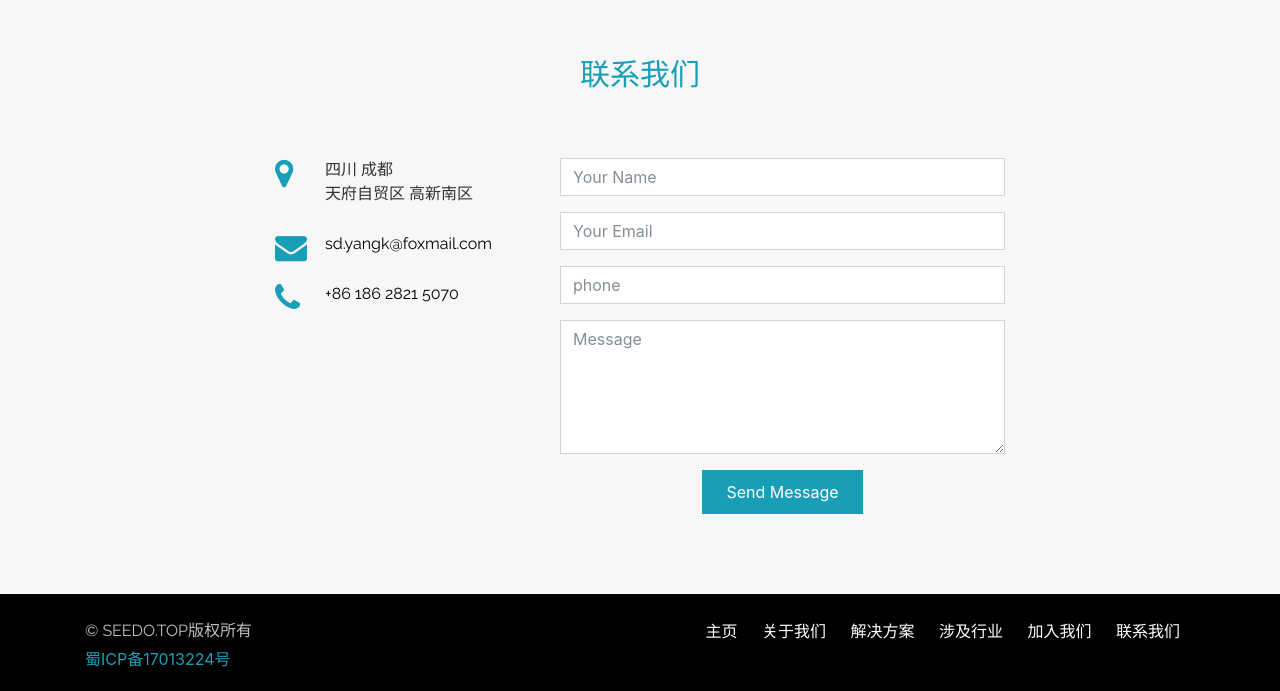
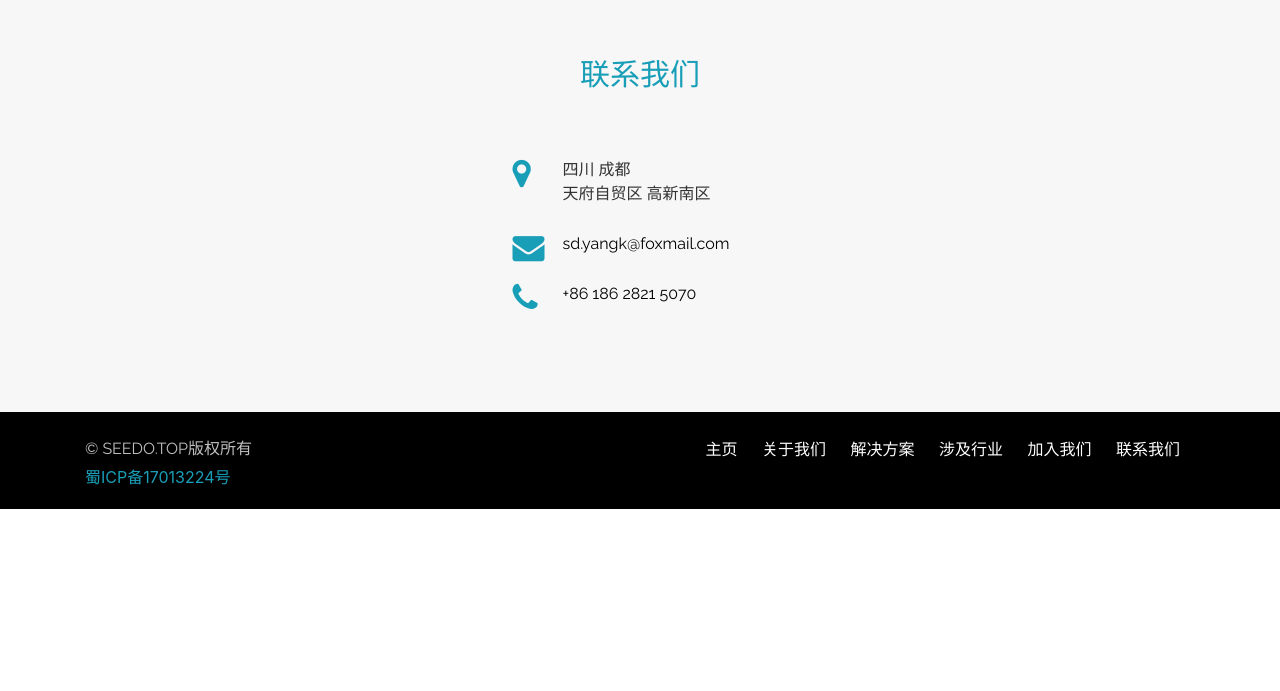
Before and after one commit to 214929177/seedo.github.io, a plain HTML site: page index.html in a window 1280 px wide. Shown: the part 2831-3522 px from the top of the page. After the commit the page ends 3340 px from the top, so only its background shows below. Drawn offline with Linux system fonts and the light colour scheme.

Commit message:
Update index.html

```diff
--- a/index.html
+++ b/index.html
@@ -596,31 +596,7 @@
           </div>
         </div>
 
-        <div class="col-lg-5 col-md-8">
-          <div class="form">
-            <div id="sendmessage">Your message has been sent. Thank you!</div>
-            <div id="errormessage"></div>
-            <form action="" method="post" role="form" class="contactForm">
-              <div class="form-group">
-                <input type="text" name="name" class="form-control" id="name" placeholder="Your Name" data-rule="minlen:4" data-msg="Please enter at least 4 chars" />
-                <div class="validation"></div>
-              </div>
-              <div class="form-group">
-                <input type="email" class="form-control" name="email" id="email" placeholder="Your Email" data-rule="email" data-msg="Please enter a valid email" />
-                <div class="validation"></div>
-              </div>
-              <div class="form-group">
-                <input type="text" class="form-control" name="phone" id="phone" placeholder="phone" data-rule="minlen:4" data-msg="Please enter at least 8 chars of subject" />
-                <div class="validation"></div>
-              </div>
-              <div class="form-group">
-                <textarea class="form-control" name="message" rows="5" data-rule="required" data-msg="Please write something for us" placeholder="Message"></textarea>
-                <div class="validation"></div>
-              </div>
-              <div class="text-center"><button type="submit">Send Message</button></div>
-            </form>
-          </div>
-        </div>
+
 
       </div>
     </div>
```
